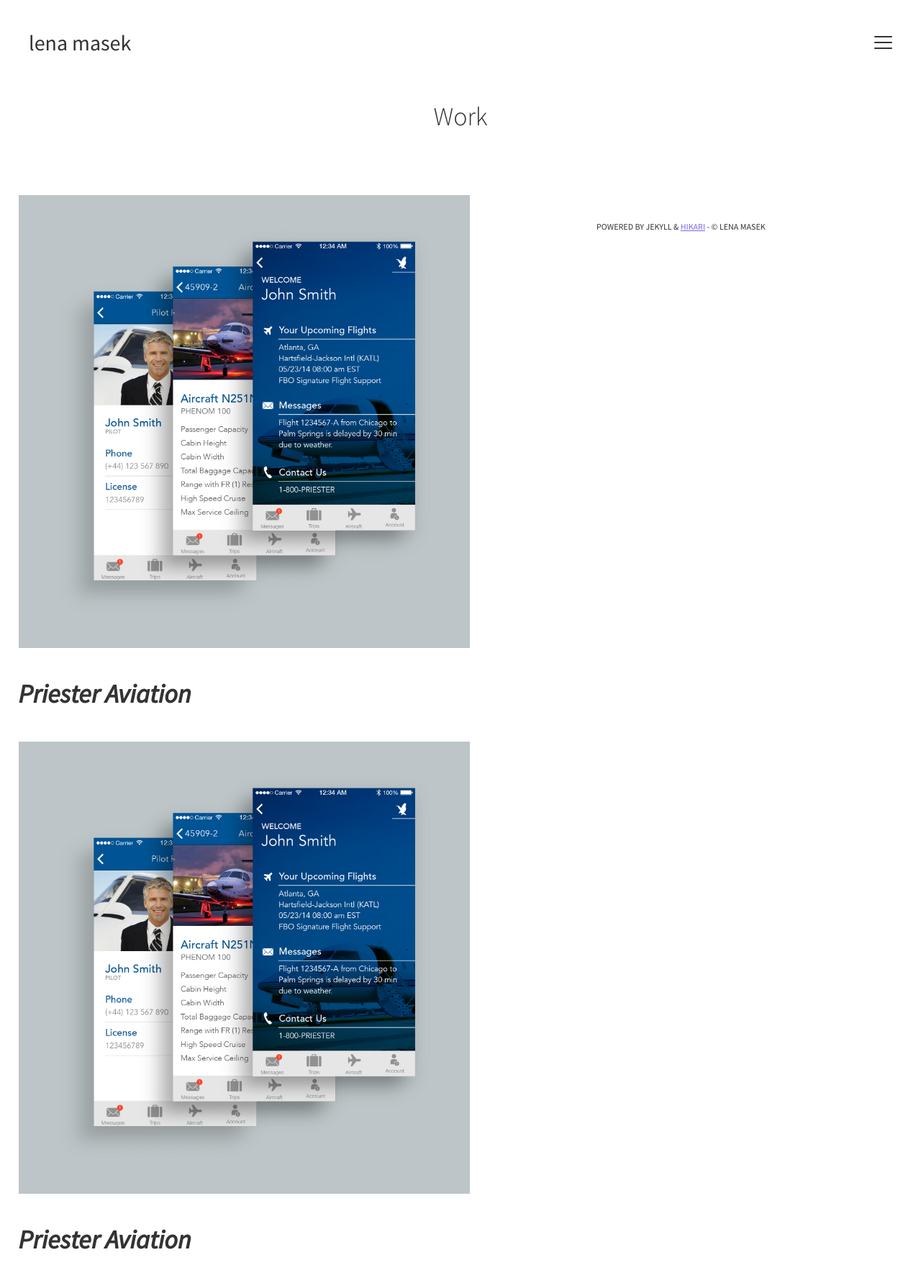
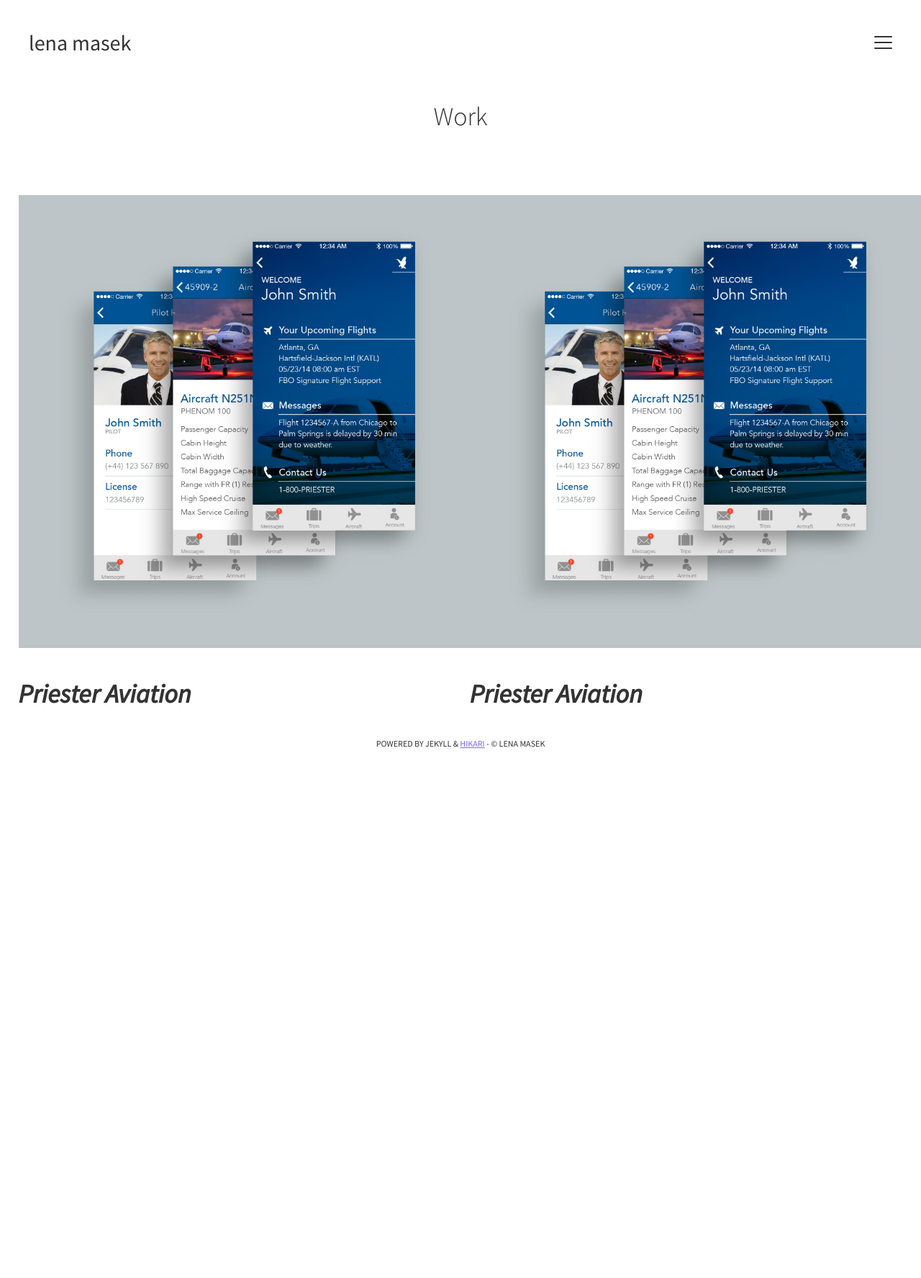
Before and after one commit to lenamasek/lenamasek.github.io, a Jekyll site: the page built from work/index.html, in a window 1280 px wide. Shown: the whole page at 72% size. Built offline with Jekyll 4.4.1, drawn with Linux system fonts in a browser that asks for light colours; after the commit the page ends 1082 px from its top, so only the background shows below that.

Commit message:
work page formatting

```diff
--- a/_scss/base/_global.scss
+++ b/_scss/base/_global.scss
@@ -192,6 +192,10 @@
 }
 .col:first-child { margin-left: 0; }
 
+.last {
+  margin-left: 0;
+}
+
 /*  GROUPING  */
 .group:before,
 .group:after { content:""; display:table; }
--- a/work/index.html
+++ b/work/index.html
@@ -11,18 +11,17 @@
 </section>
 
 <div class="col span_3_of_6">
-<img src="{{ site.baseurl }}/assets/img/pa-2.jpg">
+	<img src="{{ site.baseurl }}/assets/img/pa-2.jpg">
 
-<h2>Priester Aviation</h2>
+	<h2>Priester Aviation</h2>
 </div>
 
 
 
+<div class="col span_3_of_6 last">
+	<img src="{{ site.baseurl }}/assets/img/pa-2.jpg">
 
-<div class="col span_3_of_6">
-<img src="{{ site.baseurl }}/assets/img/pa-2.jpg">
-
-<h2>Priester Aviation</h2>
+	<h2>Priester Aviation</h2>
 
 </div>
 
```
